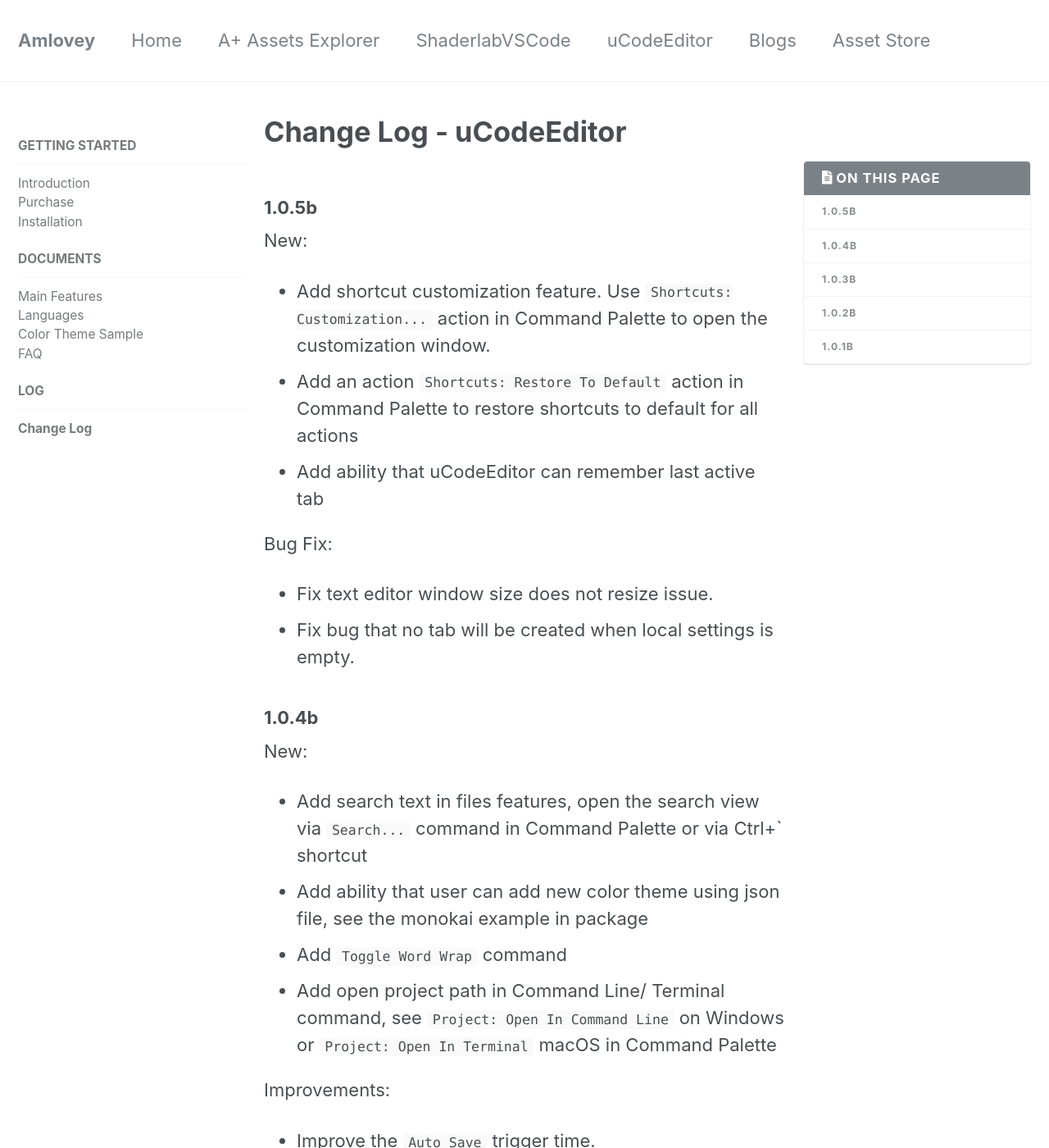
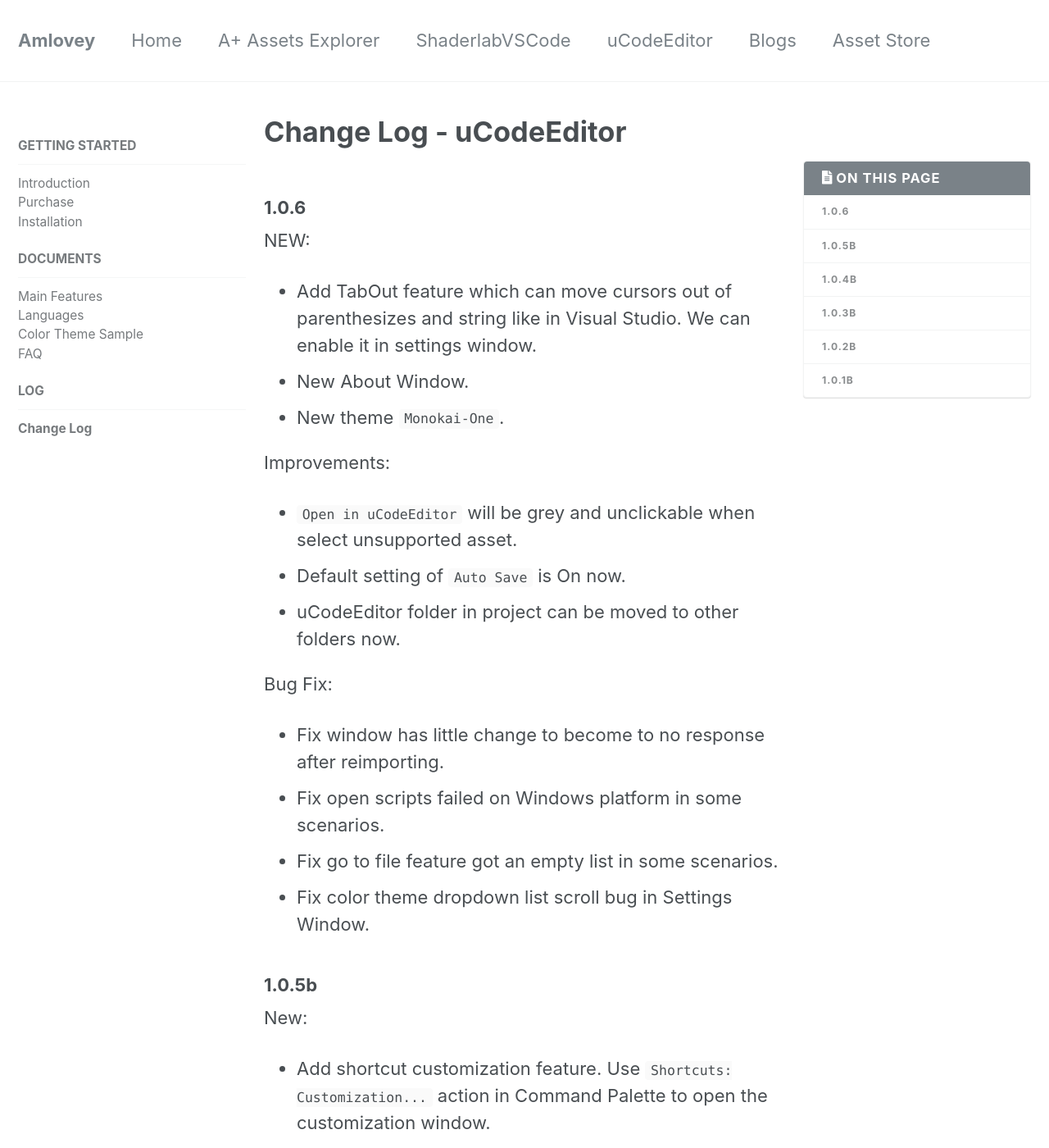
Before and after one commit to amloveyweb/amloveyweb.github.io, a Jekyll site: the page built from _pages/uCodeEditor/changelog.md, in a window 1280 px wide and 1400 px high. Shown: the whole window at 82% size. Built offline with Jekyll 4.4.1, drawn with Linux system fonts in a browser that asks for light colours; nearby versions of some CDN libraries.

Commit message:
update ucode 1.0.6

```diff
--- a/_pages/uCodeEditor/changelog.md
+++ b/_pages/uCodeEditor/changelog.md
@@ -6,6 +6,24 @@
 permalink: "/uce/changelog/"
 toc: true
 ---
+### 1.0.6
+
+NEW:
+- Add TabOut feature which can move cursors out of parenthesizes and string like in Visual Studio. We can enable it in settings window.
+- New About Window.
+- New theme `Monokai-One`.
+
+Improvements:
+- `Open in uCodeEditor` will be grey and unclickable when select unsupported asset.
+- Default setting of `Auto Save` is On now.
+- uCodeEditor folder in project can be moved to other folders now.
+
+Bug Fix:
+- Fix window has little change to become to no response after reimporting.
+- Fix open scripts failed on Windows platform in some scenarios.
+- Fix go to file feature got an empty list in some scenarios.
+- Fix color theme dropdown list scroll bug in Settings Window.
+
 ### 1.0.5b
 
 New:
```
Also changed, not shown: _pages/uCodeEditor/features.md (+1 -0 lines).
